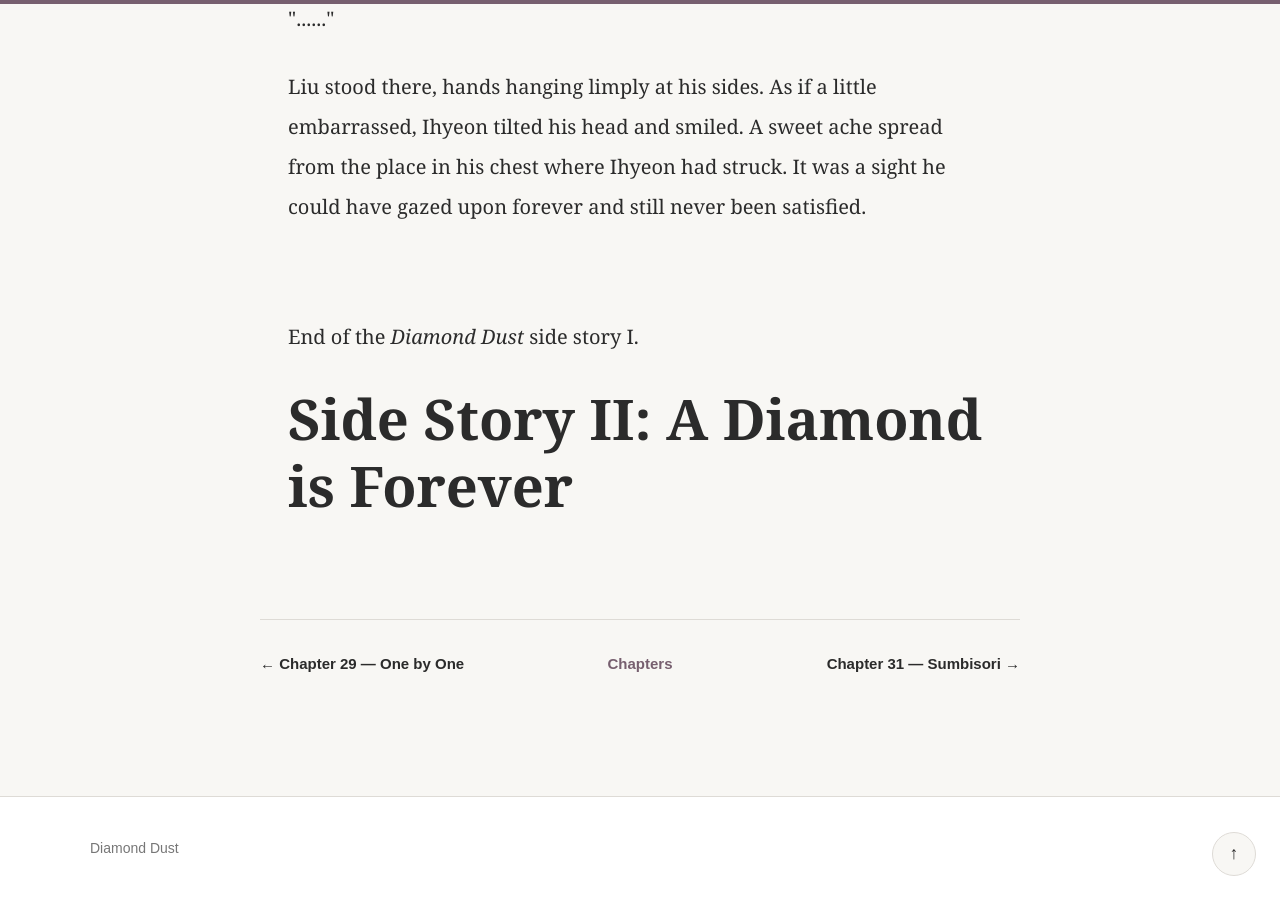
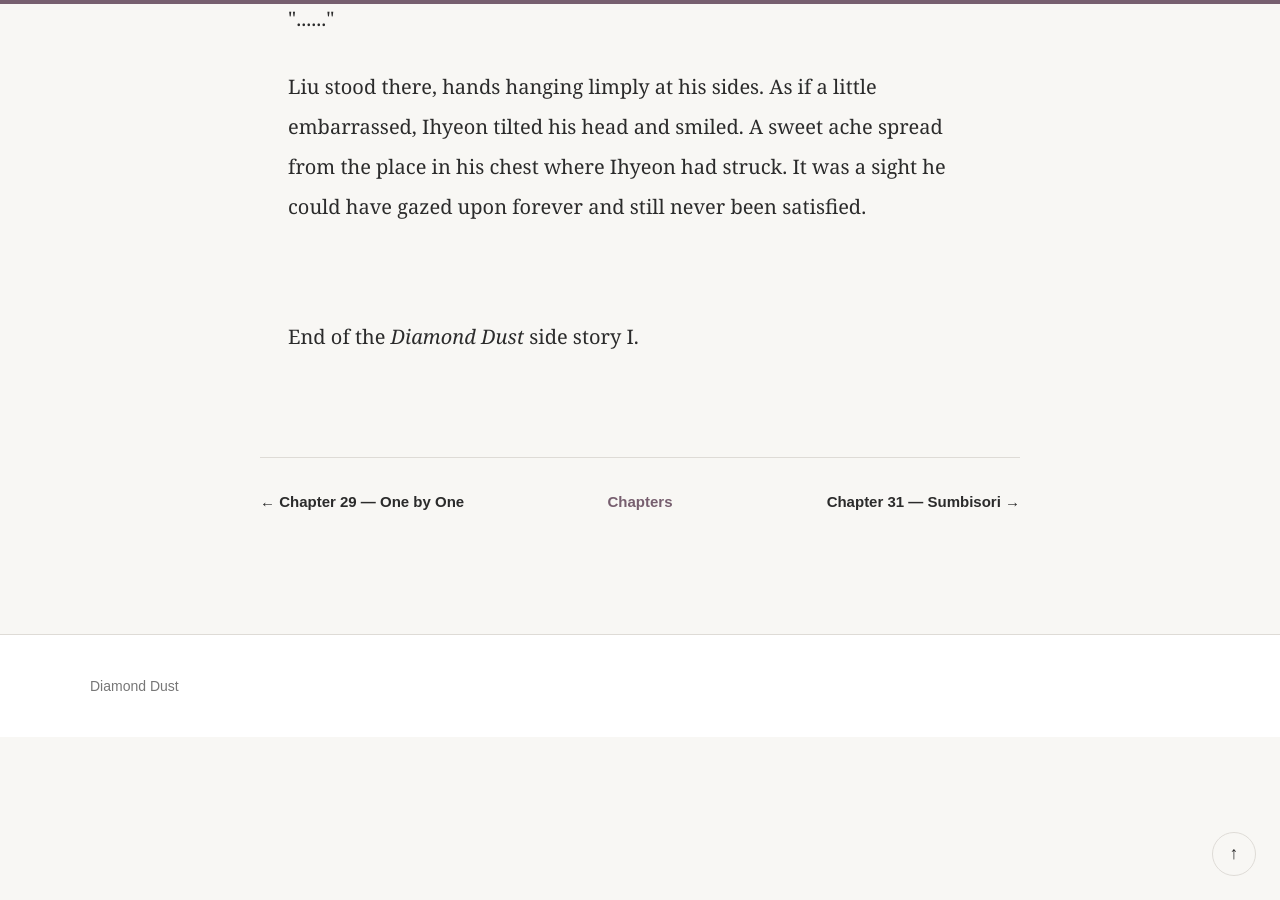
Before and after one commit to honeebuni/diamond-dust, a Jekyll site: the page built from _chapters/chapter_30.md, in a window 1280 px wide and 900 px high, scrolled down 49474 px. Built offline with Jekyll 4.4.1, drawn with Linux system fonts in a browser that asks for light colours; after the commit the page ends 50211 px from its top, so only the background shows below that.

Commit message:
Delete header for Side Story II
Removed the header for 'Side Story II: A Diamond is Forever'.

```diff
--- a/_chapters/chapter_30.md
+++ b/_chapters/chapter_30.md
@@ -752,5 +752,3 @@ title: "Side by Side"
 <p>End of the <em>Diamond Dust</em> side story I.</p>
 
 </div>
-
-# Side Story II: A Diamond is Forever
```
